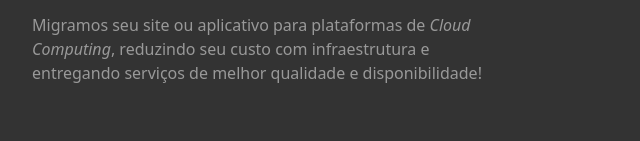
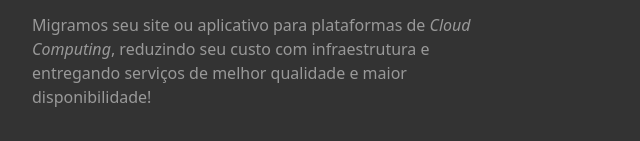
Before and after one commit to tomasfn87/DIO-curso-bootstrap, a plain HTML site: page index.html in a window 1280 px wide. Shown: the part 1708-1849 px from the top of the page, without its empty margins (0-640 px from the left). Drawn offline with Linux system fonts and the light colour scheme.

Commit message:
Alterado texto da imagem #4.

```diff
--- a/index.html
+++ b/index.html
@@ -71,7 +71,7 @@
             <p>
                 Migramos seu site ou aplicativo para plataformas de <i>Cloud
                 Computing</i>, reduzindo seu custo com infraestrutura e entregando
-                serviços de melhor qualidade e disponibilidade!
+                serviços de melhor qualidade e maior disponibilidade!
             </p>
         </div>
     </body>
```
